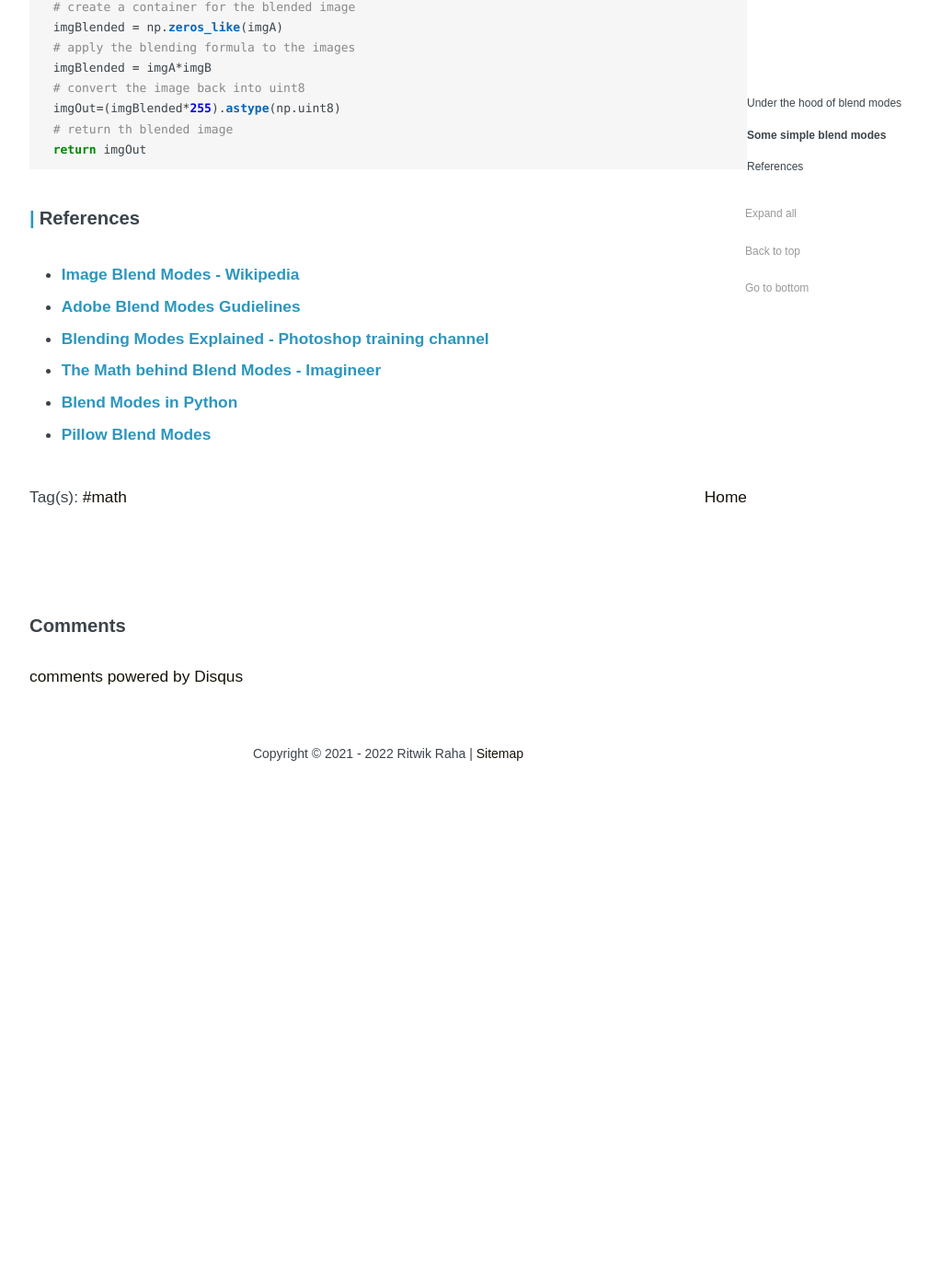
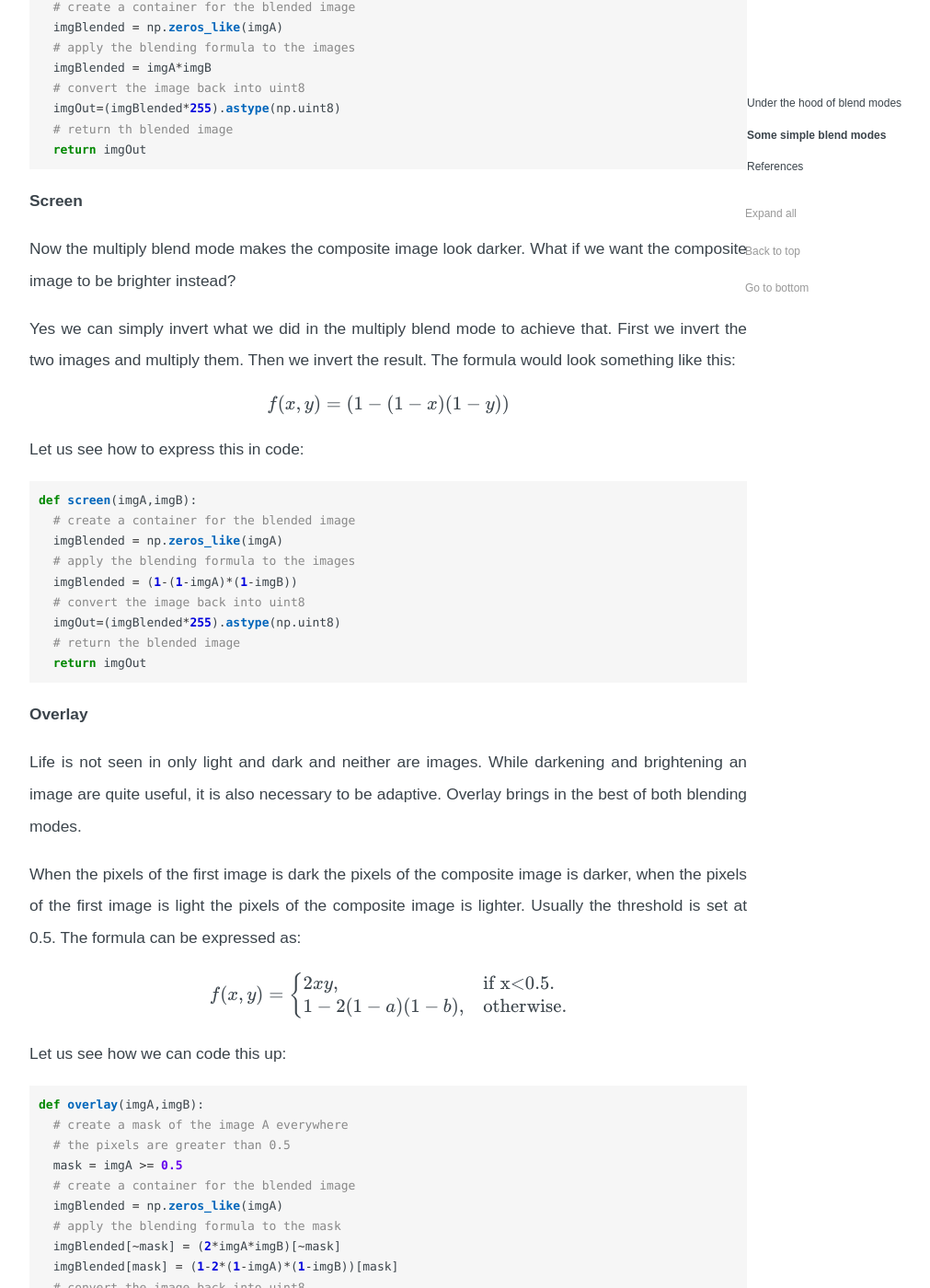
Before and after one commit to ritwikraha/ritwikraha.github.io, a Jekyll site: the page built from _posts/2021-11-9-Photoshop-Math.md, in a window 1280 px wide and 1400 px high, scrolled down 2722 px. Shown: the whole window at 92% size, without its empty margins (218-1229 px from the left). Built offline with Jekyll 4.4.1, drawn with Linux system fonts in a browser that asks for light colours; formulas are drawn with MathJax 3; comment, search, counter and statistics services are not loaded; before the commit the page ends 3573 px from its top, so only the background shows below that; some of the changed text lies outside the part shown.

Commit message:
new code and formula added

````diff
--- a/_posts/2021-11-9-Photoshop-Math.md
+++ b/_posts/2021-11-9-Photoshop-Math.md
@@ -45,7 +45,7 @@ The first one is always the most simple one. When two images are placed over eac
 
 $$f(x,y) = y$$
 
-This is also called [alpha-composting](https://en.wikipedia.org/wiki/Alpha_compositing). This is relatively easy to code.
+This is also called [alpha-composting](https://en.wikipedia.org/wiki/Alpha_compositing). It is relatively easy to code.
 
 ```python
 def normal(imgA,imgB):
@@ -56,6 +56,7 @@ def normal(imgA,imgB):
   # return the blended image
   return imgOut
 ```
+
 
 **Multiply**
 
@@ -82,6 +83,55 @@ def multiply(imgA,imgB):
   # return th blended image
   return imgOut
 ```
+
+**Screen**
+
+Now the multiply blend mode makes the composite image look darker. What if we want the composite image to be brighter instead?
+
+Yes we can simply invert what we did in the multiply blend mode to achieve that. First we invert the two images and multiply them. Then we invert the result. The formula would look something like this:
+
+$$f(x,y) = (1-(1-x)(1-y))$$
+
+Let us see how to express this in code:
+```python
+def screen(imgA,imgB):
+  # create a container for the blended image
+  imgBlended = np.zeros_like(imgA)
+  # apply the blending formula to the images
+  imgBlended = (1-(1-imgA)*(1-imgB))
+  # convert the image back into uint8
+  imgOut=(imgBlended*255).astype(np.uint8)
+  # return the blended image
+  return imgOut
+```
+**Overlay**
+
+Life is not seen in only light and dark and neither are images. While darkening and brightening an image are quite useful, it is also necessary to be adaptive. Overlay brings in the best of both blending modes.
+
+When the pixels of the first image is dark the pixels of the composite image is darker, when the pixels of the first image is light the pixels of the composite image is lighter. Usually the threshold is set at 0.5. The formula can be expressed as:
+
+$$f(x,y) = \begin{cases}
+    2xy, & \text{if x<0.5}.\\
+    1-2(1-a)(1-b), & \text{otherwise}.
+  \end{cases}$$
+
+Let us see how we can code this up:
+
+```python
+def overlay(imgA,imgB):
+  # create a mask of the image A everywhere
+  # the pixels are greater than 0.5
+  mask = imgA >= 0.5
+  # create a container for the blended image
+  imgBlended = np.zeros_like(imgA)
+  # apply the blending formula to the mask
+  imgBlended[~mask] = (2*imgA*imgB)[~mask]
+  imgBlended[mask] = (1-2*(1-imgA)*(1-imgB))[mask]
+  # convert the image back into uint8
+  imgOut=(imgBlended*255).astype(np.uint8)
+  # return the blended image
+  return imgOut
+```
 ### References
 
 - [Image Blend Modes - Wikipedia](https://en.wikipedia.org/wiki/Blend_modes)
````
